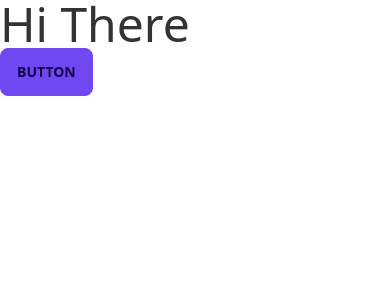
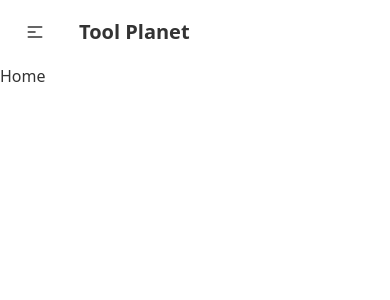
Before and after one commit to G-Mursalin/tool-planet-frontend, a React (Create React App) app: page / in a window 390 px wide. Shown: the top 300 px of the page. Built offline with nearby package versions, Linux system fonts and the light colour scheme.

Commit message:
navbar added

```diff
--- a/src/App.js
+++ b/src/App.js
@@ -1,13 +1,22 @@
+// React
+import { Fragment } from "react";
 // Components
+import Home from "./components/Home/Home";
+import NavBar from "./components/NavBar/NavBar";
+import Products from "./components/Products/Products";
 // React Routes
 import { Routes, Route } from "react-router-dom";
 
 function App() {
   return (
-    <div>
-      <h1 className="text-5xl">Hi There</h1>
-      <button class="btn btn-active btn-primary">Button</button>
-    </div>
+    <Fragment>
+      <NavBar />
+      <Routes>
+        <Route path="/" element={<Home />} />
+        <Route path="/home" element={<Home />} />
+        <Route path="/products" element={<Products />} />
+      </Routes>
+    </Fragment>
   );
 }
 
--- /dev/null
+++ b/src/components/Home/Home.js
@@ -0,0 +1,7 @@
+import React from "react";
+
+const Home = () => {
+  return <div>Home</div>;
+};
+
+export default Home;
--- /dev/null
+++ b/src/components/NavBar/NavBar.js
@@ -0,0 +1,60 @@
+import React, { Fragment } from "react";
+import { NavLink } from "react-router-dom";
+
+const NavBar = () => {
+  const menuItems = (
+    <Fragment>
+      <li>
+        <NavLink to="/home">Home</NavLink>
+      </li>
+      <li tabIndex="0">
+        <NavLink to="/products" className="justify-between">
+          Products
+        </NavLink>
+      </li>
+      <li>
+        <a>Item 3</a>
+      </li>
+    </Fragment>
+  );
+
+  return (
+    <div className="navbar bg-base-100">
+      <div className="navbar-start">
+        <div className="dropdown">
+          <label tabIndex="0" className="btn btn-ghost lg:hidden">
+            <svg
+              xmlns="http://www.w3.org/2000/svg"
+              className="h-5 w-5"
+              fill="none"
+              viewBox="0 0 24 24"
+              stroke="currentColor"
+            >
+              <path
+                strokeLinecap="round"
+                strokeLinejoin="round"
+                strokeWidth="2"
+                d="M4 6h16M4 12h8m-8 6h16"
+              />
+            </svg>
+          </label>
+          <ul
+            tabIndex="0"
+            className="menu menu-compact dropdown-content mt-3 p-2 shadow bg-base-100 rounded-box w-52"
+          >
+            {menuItems}
+          </ul>
+        </div>
+        <NavLink to="/" className="btn btn-ghost normal-case text-xl">
+          Tool Planet
+        </NavLink>
+      </div>
+      <div className="navbar-center hidden lg:flex">
+        <ul className="menu menu-horizontal p-0">{menuItems}</ul>
+      </div>
+      <div className="navbar-end"></div>
+    </div>
+  );
+};
+
+export default NavBar;
--- /dev/null
+++ b/src/components/Products/Products.js
@@ -0,0 +1,7 @@
+import React from "react";
+
+const Products = () => {
+  return <div>Products</div>;
+};
+
+export default Products;
```
